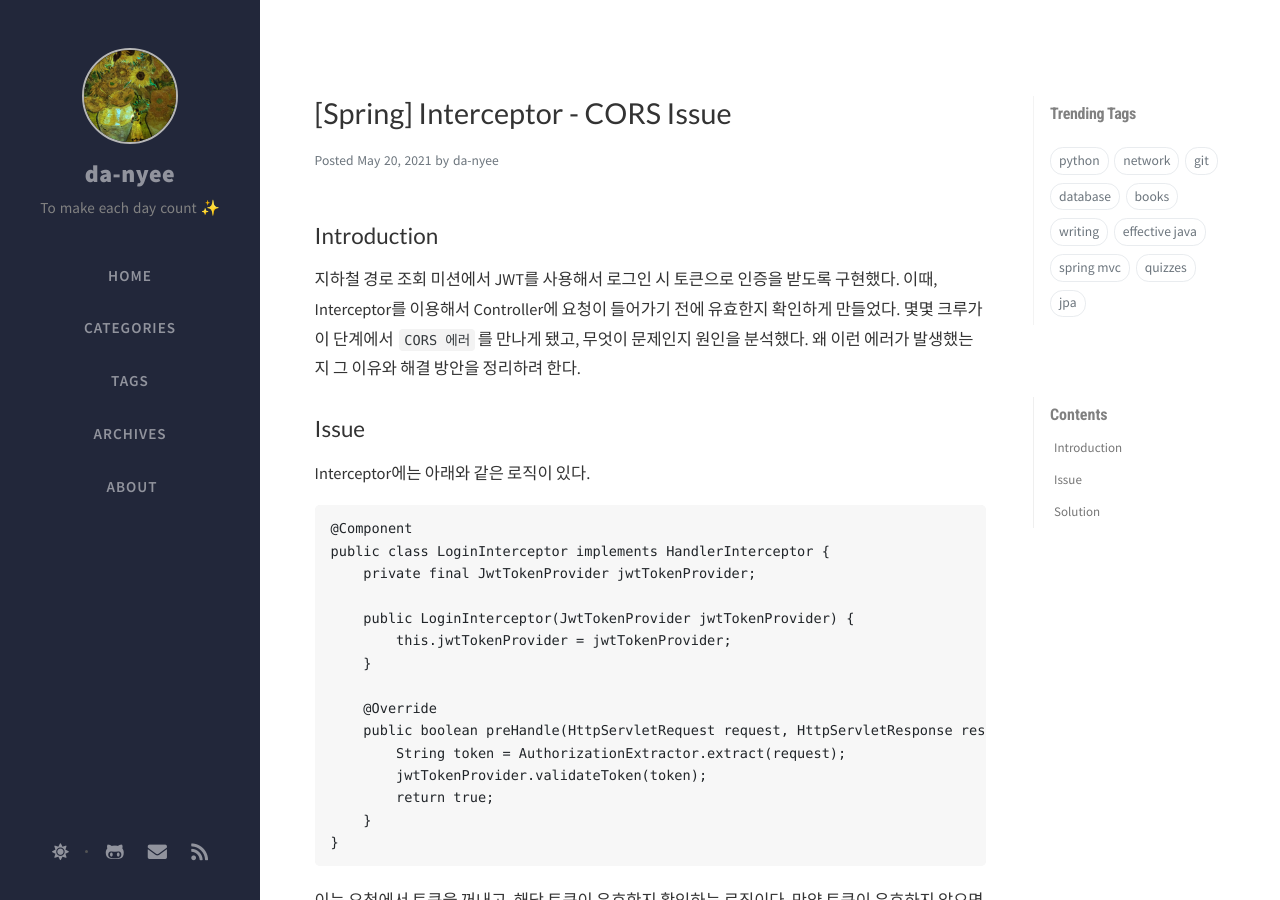
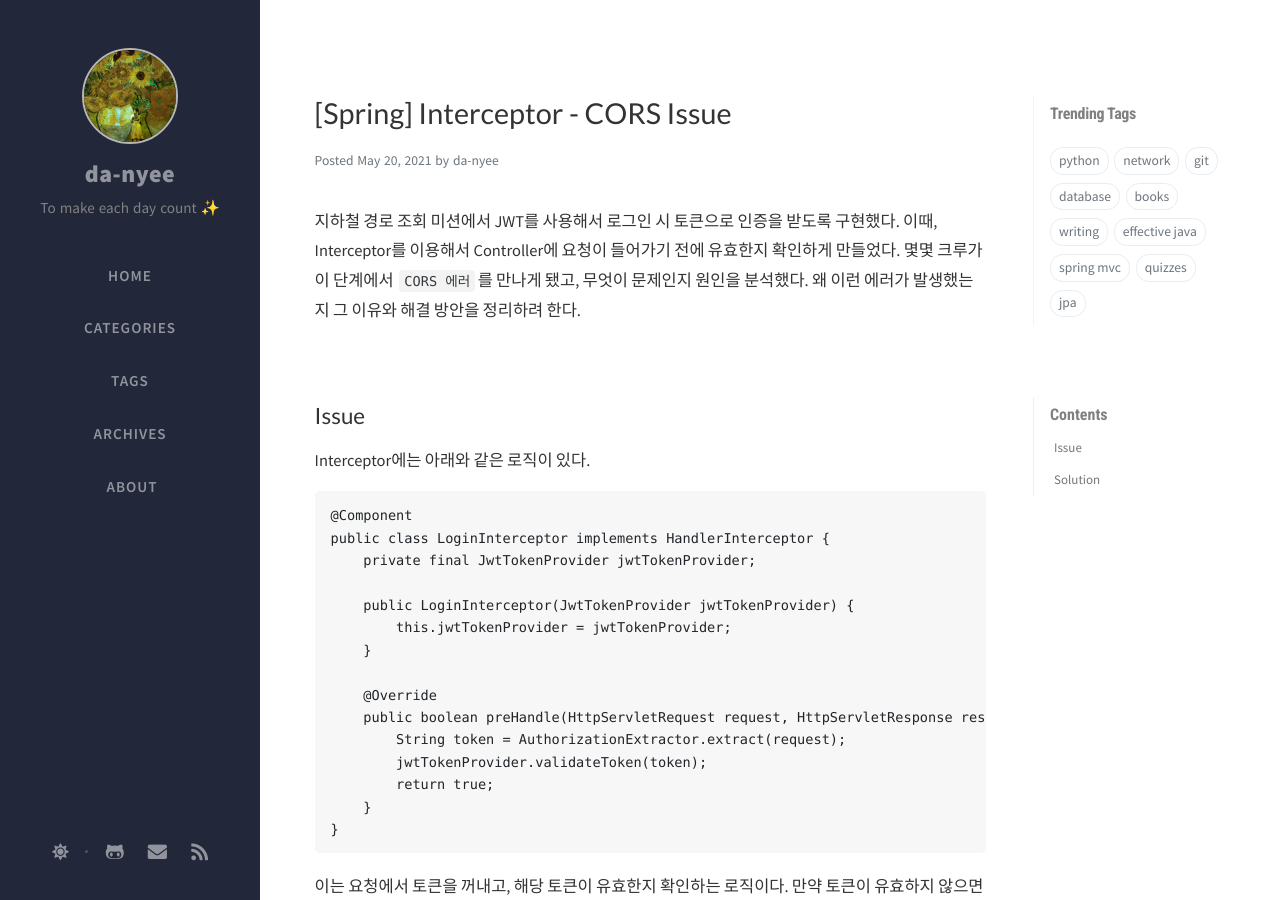
Before and after one commit to da-nyee/da-nyee.github.io, a Jekyll site: the page built from _posts/spring/2021-05-20-spring-interceptor-cors-issue.md, in a window 1280 px wide and 900 px high. Built offline with Jekyll 4.4.1, drawn with Linux system fonts in a browser that asks for light colours; nearby versions of some CDN libraries; comment, search, counter and statistics services are not loaded.

Commit message:
docs: Rewrite Interceptor - CORS Issue (#201)

```diff
--- a/_posts/spring/2021-05-20-spring-interceptor-cors-issue.md
+++ b/_posts/spring/2021-05-20-spring-interceptor-cors-issue.md
@@ -6,12 +6,12 @@ categories: [TIL, Spring]
 tags: [spring, interceptor, cors, issue]
 ---
 
-## Introduction
-
 지하철 경로 조회 미션에서 JWT를 사용해서 로그인 시 토큰으로 인증을 받도록 구현했다.
 이때, Interceptor를 이용해서 Controller에 요청이 들어가기 전에 유효한지 확인하게 만들었다.
 몇몇 크루가 이 단계에서 `CORS 에러`를 만나게 됐고, 무엇이 문제인지 원인을 분석했다.
 왜 이런 에러가 발생했는지 그 이유와 해결 방안을 정리하려 한다.
+
+<br/>
 
 ## Issue
 
@@ -41,6 +41,8 @@ public class LoginInterceptor implements HandlerInterceptor {
 브라우저는 웹 어플리케이션(ex. 8081)이 다른 출처(ex. 8080)에 접근하기 전에 접근 권한이 있는지 `Preflight Request`를 보내 확인한다.
 근데, Preflight Request는 미리 보내보는 요청이다. 즉, 해당 요청에는 `Authorization` 헤더와 토큰이 없다. 그래서 에러가 발생했다.
 요청에 토큰이 없는데 토큰을 검사하려 하니 `NPE`가 발생했다.
+
+<br/>
 
 ## Solution
 
```
